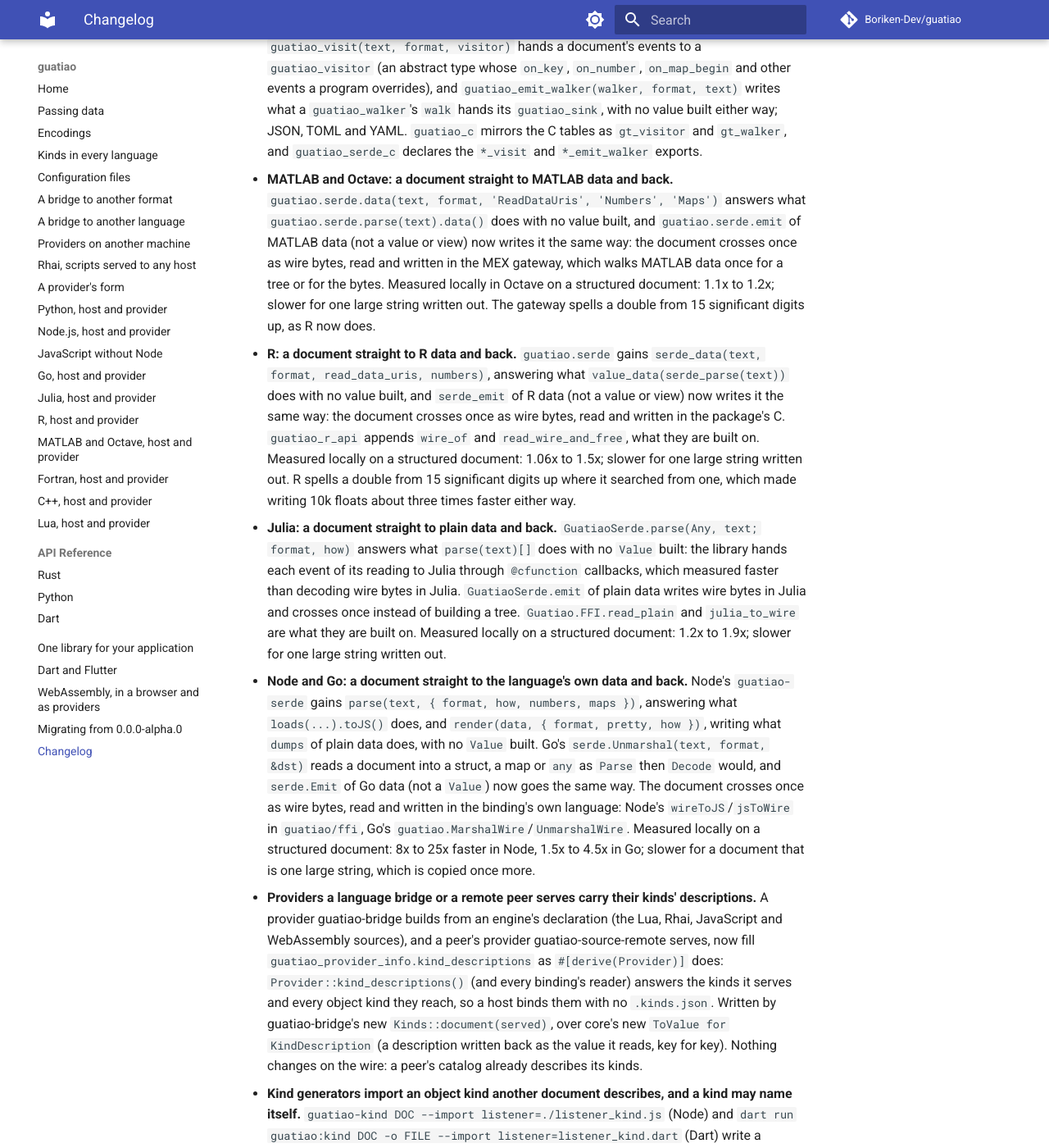
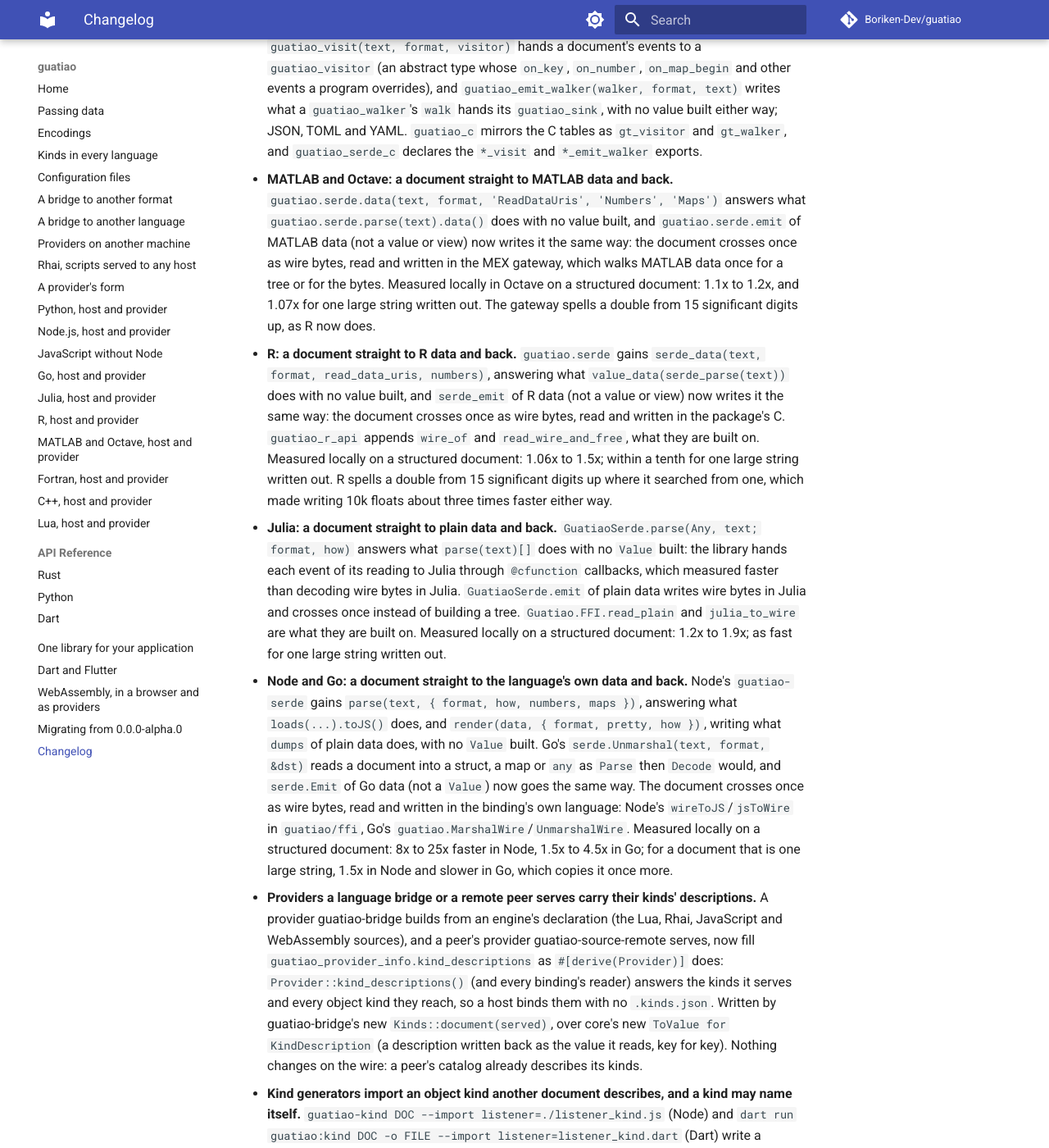
Before and after one commit to Boriken-Dev/guatiao, an MkDocs documentation site: the page built from docs/changelog.md, in a window 1280 px wide and 1400 px high, scrolled down 3510 px. Shown: the whole window at 82% size. Built offline with MkDocs 1.6.1 and Material for MkDocs 9.7.7, drawn with Linux system fonts in a browser that asks for light colours; comment, search, counter and statistics services are not loaded.

Commit message:
docs: one large string through each binding's tape in the benchmarks and the changelog
The benchmarks page gains one large string written out, before and after
the Node, Julia, R and MEX writers changed, with what Go's, Fortran's and
Dart's writers spend on it; the Julia, R and Octave sections and the
changelog's document entries say what a large string costs now.

```diff
--- a/CHANGELOG.md
+++ b/CHANGELOG.md
@@ -179,8 +179,9 @@ write now.
   now writes it the same way: the document crosses once as wire bytes,
   read and written in the MEX gateway, which walks MATLAB data once for
   a tree or for the bytes. Measured locally in Octave on a structured
-  document: 1.1x to 1.2x; slower for one large string written out. The
-  gateway spells a double from 15 significant digits up, as R now does.
+  document: 1.1x to 1.2x, and 1.07x for one large string written out.
+  The gateway spells a double from 15 significant digits up, as R now
+  does.
 - **R: a document straight to R data and back.** `guatiao.serde` gains
   `serde_data(text, format, read_data_uris, numbers)`, answering what
   `value_data(serde_parse(text))` does with no value built, and
@@ -188,10 +189,10 @@ write now.
   way: the document crosses once as wire bytes, read and written in the
   package's C. `guatiao_r_api` appends `wire_of` and
   `read_wire_and_free`, what they are built on. Measured locally on a
-  structured document: 1.06x to 1.5x; slower for one large string
-  written out. R spells a double from 15 significant digits up where it
-  searched from one, which made writing 10k floats about three times
-  faster either way.
+  structured document: 1.06x to 1.5x; within a tenth for one large
+  string written out. R spells a double from 15 significant digits up
+  where it searched from one, which made writing 10k floats about three
+  times faster either way.
 - **Julia: a document straight to plain data and back.**
   `GuatiaoSerde.parse(Any, text; format, how)` answers what
   `parse(text)[]` does with no `Value` built: the library hands each event
@@ -200,7 +201,7 @@ write now.
   data writes wire bytes in Julia and crosses once instead of building a
   tree. `Guatiao.FFI.read_plain` and `julia_to_wire` are what they are
   built on. Measured locally on a structured document: 1.2x to 1.9x;
-  slower for one large string written out.
+  as fast for one large string written out.
 - **Node and Go: a document straight to the language's own data and
   back.** Node's `guatiao-serde` gains `parse(text, { format, how,
   numbers, maps })`, answering what `loads(...).toJS()` does, and
@@ -212,8 +213,8 @@ write now.
   in the binding's own language: Node's `wireToJS`/`jsToWire` in
   `guatiao/ffi`, Go's `guatiao.MarshalWire`/`UnmarshalWire`. Measured
   locally on a structured document: 8x to 25x faster in Node, 1.5x to
-  4.5x in Go; slower for a document that is one large string, which is
-  copied once more.
+  4.5x in Go; for a document that is one large string, 1.5x in Node and
+  slower in Go, which copies it once more.
 - **Providers a language bridge or a remote peer serves carry their
   kinds' descriptions.** A provider guatiao-bridge builds from an
   engine's declaration (the Lua, Rhai, JavaScript and WebAssembly
```
Also changed, not shown: benchmarks/README.md (+39 -6 lines).
